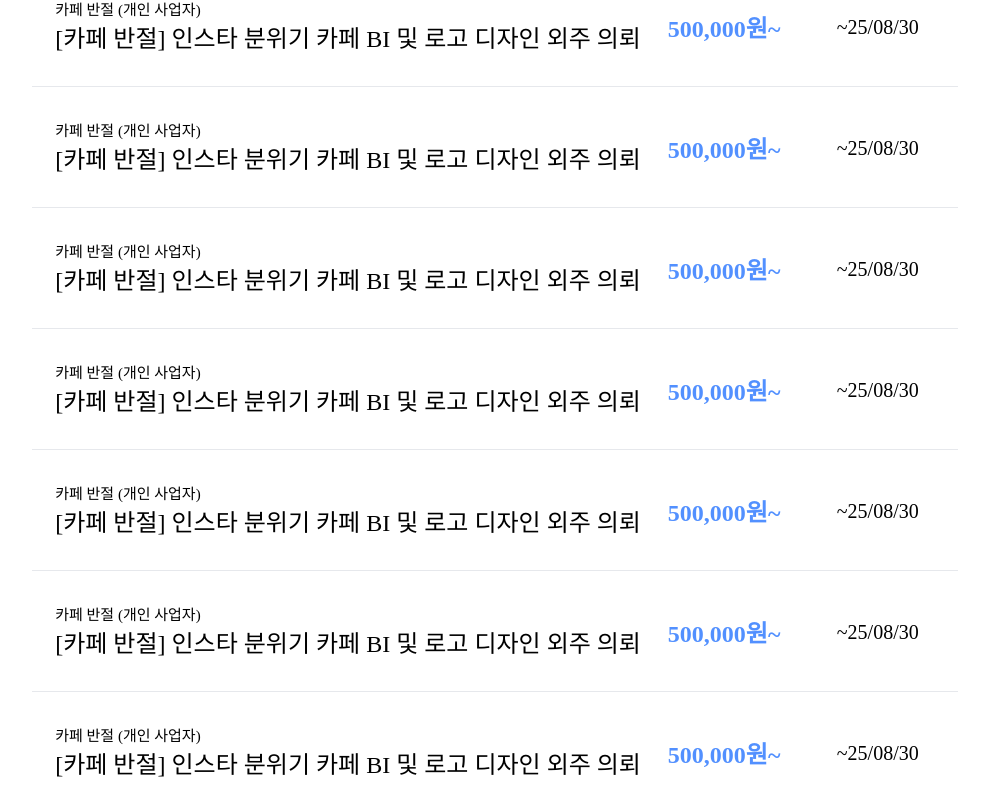
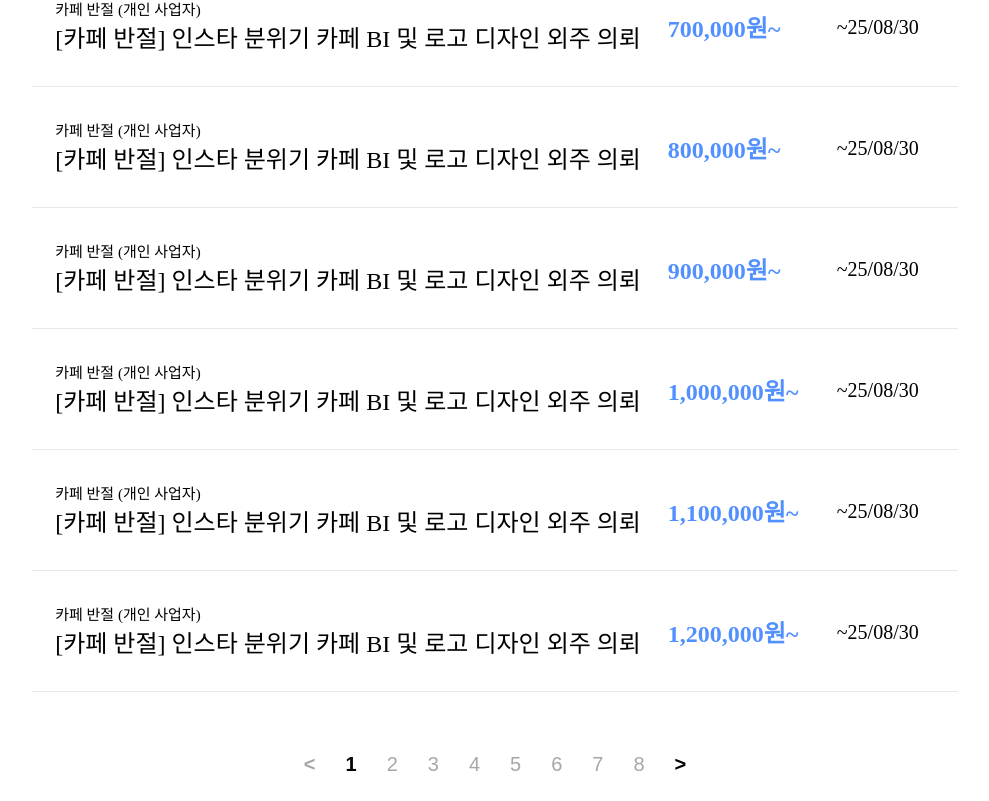
Before and after one commit to cryingdryice/ILKAN-web, a React (Vite) app: page /main/jobs in a window 1280 px wide. Shown: the part 1239-2040 px from the top of the page, without its empty margins (265-1254 px from the left). Built offline with nearby package versions, Linux system fonts and the light colour scheme; the HTML template or start-up script is replaced by a standard one.

Commit message:
feat: 일거리 목록 페이지에  페이징 UI 및 로직 추가

```diff
--- /dev/null
+++ b/src/components/jobs/JobPagination.tsx
@@ -0,0 +1,45 @@
+import jobPaginationStyle from "../../css/components/jobs/jobPagination.module.css";
+
+type Props = {
+  current: number;
+  total: number;
+  onChange: (page: number) => void;
+};
+
+export default function JobPagination({ current, total, onChange }: Props) {
+  const go = (p: number) => () => onChange(Math.min(Math.max(1, p), total));
+
+  return (
+    <nav className={jobPaginationStyle.pageContainer}>
+      <button
+        onClick={go(current - 1)}
+        disabled={current === 1}
+        className={jobPaginationStyle.arrow}
+      >
+        {"<"}
+      </button>
+
+      {Array.from({ length: total }, (_, i) => i + 1).map((p) => (
+        <button
+          key={p}
+          onClick={go(p)}
+          className={
+            p === current
+              ? `${jobPaginationStyle.btn} ${jobPaginationStyle.btnActive}`
+              : jobPaginationStyle.btn
+          }
+        >
+          {p}
+        </button>
+      ))}
+
+      <button
+        onClick={go(current + 1)}
+        disabled={current === total}
+        className={jobPaginationStyle.arrow}
+      >
+        {">"}
+      </button>
+    </nav>
+  );
+}
--- /dev/null
+++ b/src/css/components/jobs/jobPagination.module.css
@@ -0,0 +1,34 @@
+.pageContainer {
+  width: 100%;
+  display: flex;
+  gap: 18px;
+  align-items: center;
+  margin-top: 60px;
+}
+
+.btn {
+  background: transparent;
+  border: none;
+  font-size: 20px;
+  cursor: pointer;
+  color: #a7a7a7;
+}
+
+.btnActive {
+  font-weight: bold;
+  color: #000;
+}
+
+.arrow {
+  background: transparent;
+  border: none;
+  font-size: 20px;
+  font-weight: bold;
+  cursor: pointer;
+  color: #000;
+}
+
+.arrow:disabled {
+  color: #a7a7a7;
+  cursor: default;
+}
--- a/src/pages/main/jobsPage.tsx
+++ b/src/pages/main/jobsPage.tsx
@@ -1,10 +1,11 @@
-import { useState } from "react";
+import { useMemo, useState } from "react";
 import jobsPageStyle from "../../css/pages/jobsPage.module.css";
 import JobsNavigation, {
   TABS,
   Tab,
 } from "../../components/jobs/JobsNavigation";
 import JobsList from "../../components/jobs/JobsList";
+import JobPagination from "../../components/jobs/JobPagination";
 
 /**
  * JobsPage — 일거리 목록 화면
@@ -21,24 +22,39 @@ export type WorkItem = {
   deadline: string;
 };
 
-const MOCK_LIST: WorkItem[] = Array.from({ length: 15 }).map((_, i) => ({
+const MOCK_LIST: WorkItem[] = Array.from({ length: 100 }).map((_, i) => ({
   id: i + 1,
   title: "[카페 반절] 인스타 분위기 카페 BI 및 로고 디자인 외주 의뢰",
   writer: "카페 반절 (개인 사업자)",
-  price: "500,000원~",
+  price: i + "00,000원~",
   deadline: "~25/08/30",
 }));
+
+const PAGE_SIZE = 13;
+
 export default function JobsPage() {
   const [activeTab, setActiveTab] = useState<Tab>("디자인");
   const list = MOCK_LIST;
+  const [page, setPage] = useState(1);
+  const totalPages = Math.max(1, Math.ceil(list.length / PAGE_SIZE));
+  const paged = useMemo(
+    () => list.slice((page - 1) * PAGE_SIZE, page * PAGE_SIZE),
+    [list, page]
+  );
 
   return (
     <div className={jobsPageStyle.jobsPageContainer}>
       <JobsNavigation active={activeTab} onChange={setActiveTab} />
 
       <section className={jobsPageStyle.listContainer}>
-        <JobsList items={list} />
+        <JobsList items={paged} />
       </section>
+
+      <footer>
+        {totalPages > 1 && (
+          <JobPagination current={page} total={totalPages} onChange={setPage} />
+        )}
+      </footer>
     </div>
   );
 }
```
